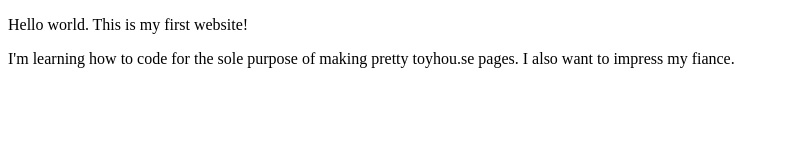
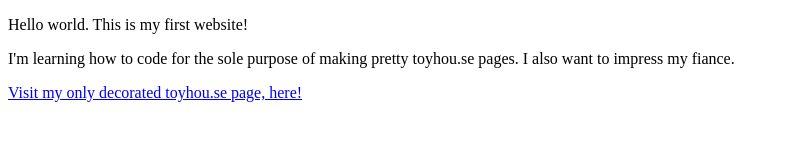
Before and after one commit to maylin0517/test-repo, a plain HTML site: page index.html in a window 1280 px wide. Shown: the whole page, without its empty margins (0-789 px from the left). Drawn offline with Linux system fonts and the light colour scheme.

Commit message:
added an href link
- added a link that sends users back to my toyhou.se page
+ desc. text for the link

```diff
--- a/index.html
+++ b/index.html
@@ -7,5 +7,6 @@
 <body>
   <p>Hello world. This is my first website!</p>
   <p>I'm learning how to code for the sole purpose of making pretty toyhou.se pages. I also want to impress my fiance.</p>
+  <a href="https://toyhou.se/moon_blob">Visit my only decorated toyhou.se page, here!</a>
 </body>
 </html>
```
